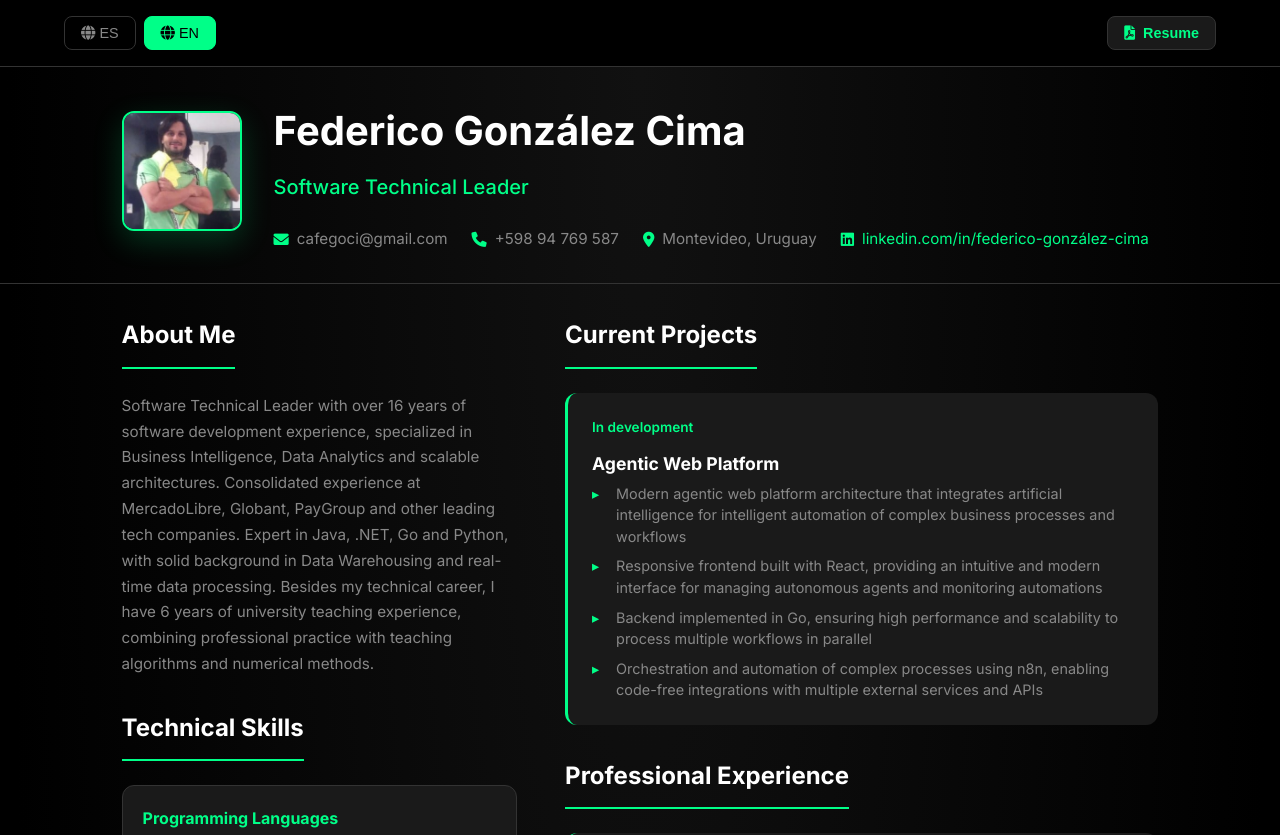
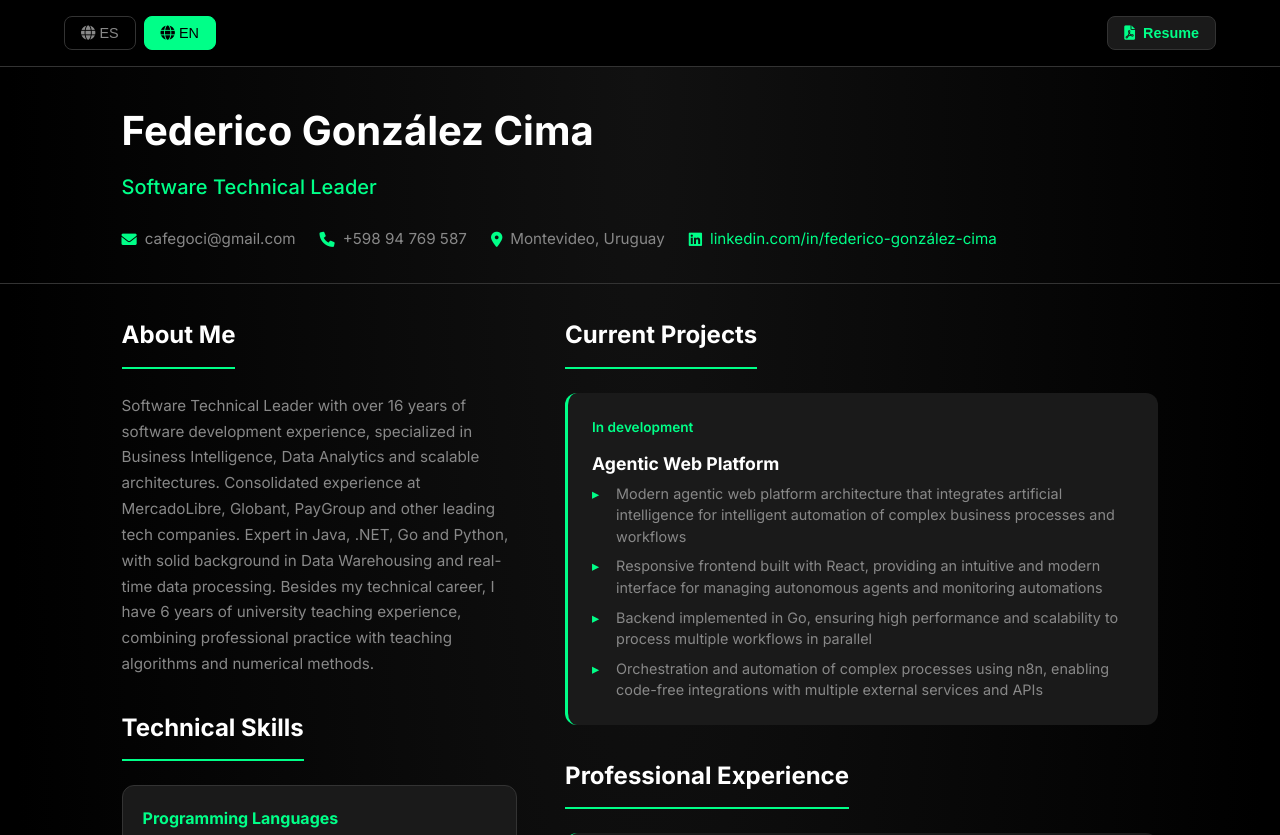
Before and after one commit to fedecercania/personal, a plain HTML site: page index.html in a window 1280 px wide. Shown: the top 835 px of the page. Drawn offline with Linux system fonts and the light colour scheme.

```diff
--- a/index.html
+++ b/index.html
@@ -41,9 +41,9 @@
         <header class="header">
             <div class="container">
                 <div class="profile-section">
-                    <div class="profile-image">
+                    <!-- <div class="profile-image">
                         <img src="fede.jpeg" alt="Federico González Cima">
-                    </div>
+                    </div> -->
                     <div class="profile-info">
                         <h1 class="name">Federico González Cima</h1>
                         <h2 class="title" data-es="Software Technical Leader" data-en="Software Technical Leader">Software Technical Leader</h2>
--- a/script.js
+++ b/script.js
@@ -1137,6 +1137,7 @@
             doc.rect(0, 0, 210, 60, 'F');
 
             // Load and add profile image
+            /*
             try {
                 const imgData = await loadImageAsBase64('fede.jpeg');
                 if (imgData) {
@@ -1150,6 +1151,7 @@
             } catch (error) {
                 console.log('Could not load profile image, continuing without it:', error);
             }
+            */
 
             // Name
             doc.setTextColor(255, 255, 255);
```
